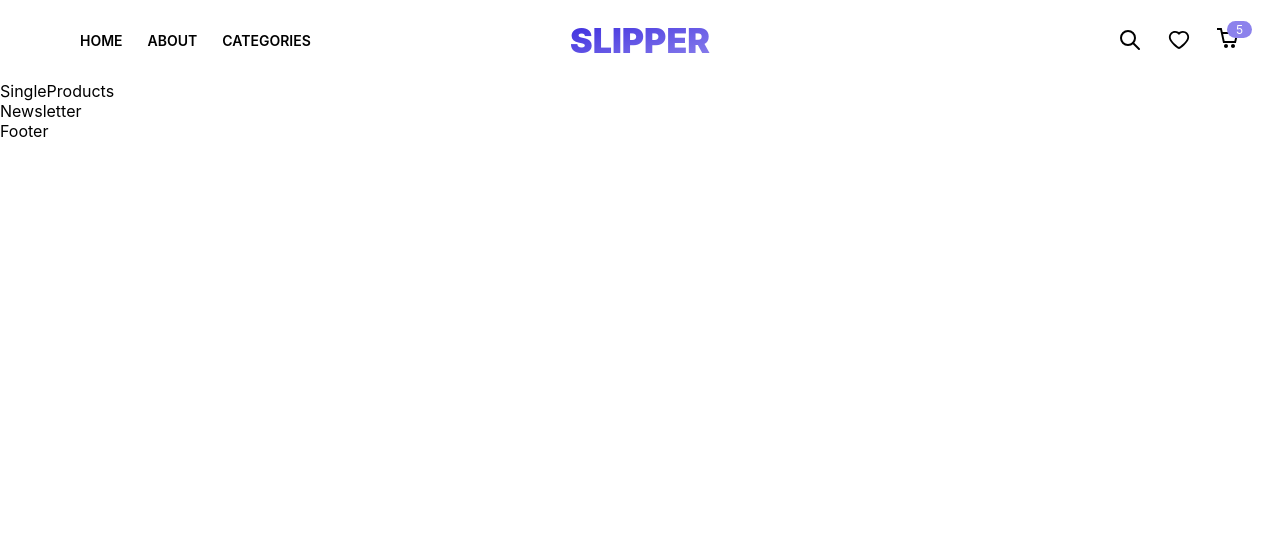
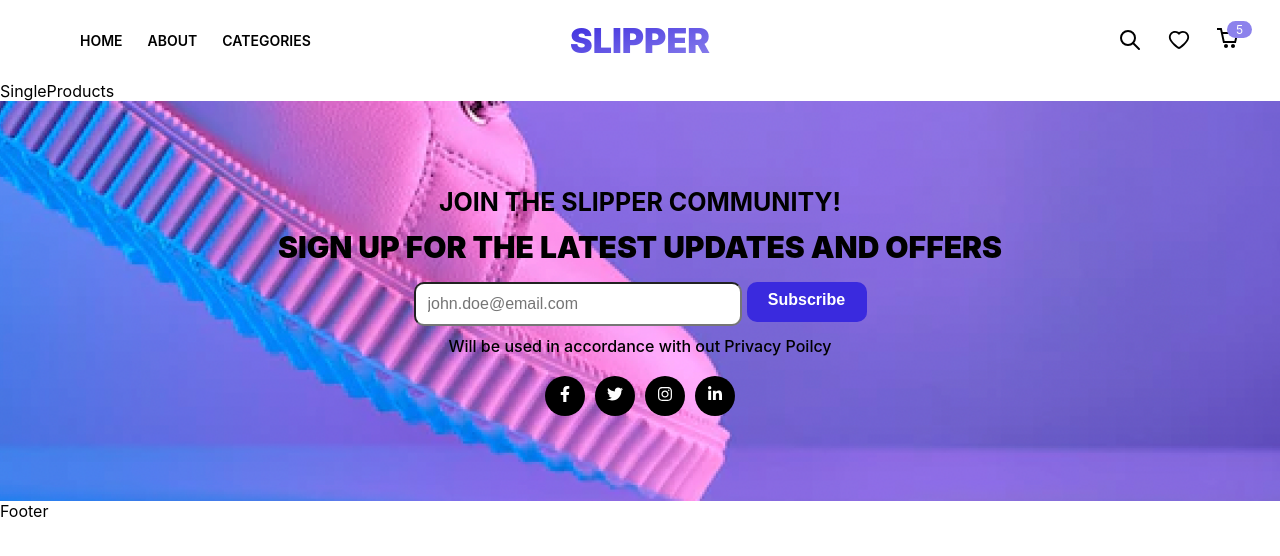
Before and after one commit to th13nd4n0/ecommerce-website, a React (Create React App) app in the folder client/: page /product/1 in a window 1280 px wide. Shown: the top 556 px of the page. Built offline with nearby package versions, Linux system fonts and the light colour scheme.

Commit message:
finalized newsletter

```diff
--- a/client/src/components/Footer/Newsletter/Newsletter.jsx
+++ b/client/src/components/Footer/Newsletter/Newsletter.jsx
@@ -1,5 +1,35 @@
+import React from "react";
+import { FaFacebookF, FaTwitter, FaInstagram, FaLinkedinIn } from "react-icons/fa";
+import "./Newsletter.scss";
+
 const Newsletter = () => {
-    return (<div>Newsletter</div>);
+    return (
+        <div className="newsletter-section">
+            <div className="newsletter-content">
+                <span className="small-text">Join the Slipper community!</span>
+                <span className="big-text">Sign up for the latest updates and offers</span>
+                <div className="form">
+                    <input type="text" placeholder="john.doe@email.com"/>
+                    <button>Subscribe</button>
+                </div>
+                <div className="text">Will be used in accordance with out Privacy Poilcy</div>
+                <div className="social-icons">
+                    <div className="icon">
+                        <a href="https://www.youtube.com/watch?v=dQw4w9WgXcQ"><FaFacebookF size={16} color='white'/></a>
+                    </div>
+                    <div className="icon">
+                    <a href="https://www.youtube.com/watch?v=dQw4w9WgXcQ"><FaTwitter size={16} color='white'/></a>
+                    </div>
+                    <div className="icon">
+                    <a href="https://www.youtube.com/watch?v=dQw4w9WgXcQ"><FaInstagram size={16} color='white'/></a>
+                    </div>
+                    <div className="icon">
+                    <a href="https://www.youtube.com/watch?v=dQw4w9WgXcQ"><FaLinkedinIn size={16} color='white'/></a>
+                    </div>
+                </div>
+            </div>
+        </div>
+    );
 };
 
 export default Newsletter;
--- a/client/src/components/Footer/Newsletter/Newsletter.scss
+++ b/client/src/components/Footer/Newsletter/Newsletter.scss
@@ -0,0 +1,101 @@
+@import "../../../css-config/mixins.scss";
+
+.newsletter-section {
+    width: 100%;
+    height: 400px;
+    display: flex;
+    align-items: center;
+    background: url("../../../assets/newsletter-bg.png");
+    background-position: center;
+    background-repeat: no-repeat;
+    background-size: cover;
+    .newsletter-content {
+        width: fit-content;
+        display: flex;
+        flex-direction: column;
+        align-items: center;
+        margin: 0 auto;
+        text-align: center;
+    }
+    .small-text {
+        margin-bottom: 15px;
+        text-transform: uppercase;
+        color: black;
+        font-weight: 700;
+        font-size: 17px;
+        @include md {
+            font-size: 25px;
+        }
+    }
+    .big-text {
+        margin-bottom: 20px;
+        font-size: 22px;
+        line-height: 30px;
+        font-weight: 900;
+        text-transform: uppercase;
+        padding: 0 30px;
+        @include md {
+            font-size: 30px;
+        }
+    }
+    .form {
+        display: flex;
+        gap: 5px;
+        margin-bottom: 10px;
+        input {
+            width: 200px;
+            height: 40px;
+            border-radius: 10px;
+            border: 1px soild black;
+            padding: 0 12px;
+            font-size: 16px;
+            outline: 0;
+            @include md {
+                width: 300px;
+            }
+        }
+        button {
+            outline: 0;
+            border: 0;
+            height: 40px;
+            width: 80px;
+            display: flex;
+            align-items: center;
+            justify-content: center;
+            cursor: pointer;
+            font-size: 14px;
+            font-weight: 400;
+            color: white;
+            background-color: #3a2ade;
+            border-bottom: 3px solid #3a2ade;
+            border-radius: 10px;
+            @include md {
+                font-size: 16px;
+                font-weight: 550;
+                width: 120px;
+            }
+        }
+    }
+    .text {
+        margin-bottom: 20px;
+        font-size: 14px;
+        font-weight: 500;
+        color: black;
+        @include md {
+            font-size: 16px;
+        }
+    }
+    .social-icons {
+        display: flex;
+        gap: 10px;
+        .icon {
+            width: 40px;
+            height: 40px;
+            background-color: black;
+            border-radius: 50%;
+            display: flex;
+            justify-content: center;
+            align-items: center;
+        }
+    }
+}
```
Also changed, not shown: client/src/assets/newsletter-bg.png (added).
